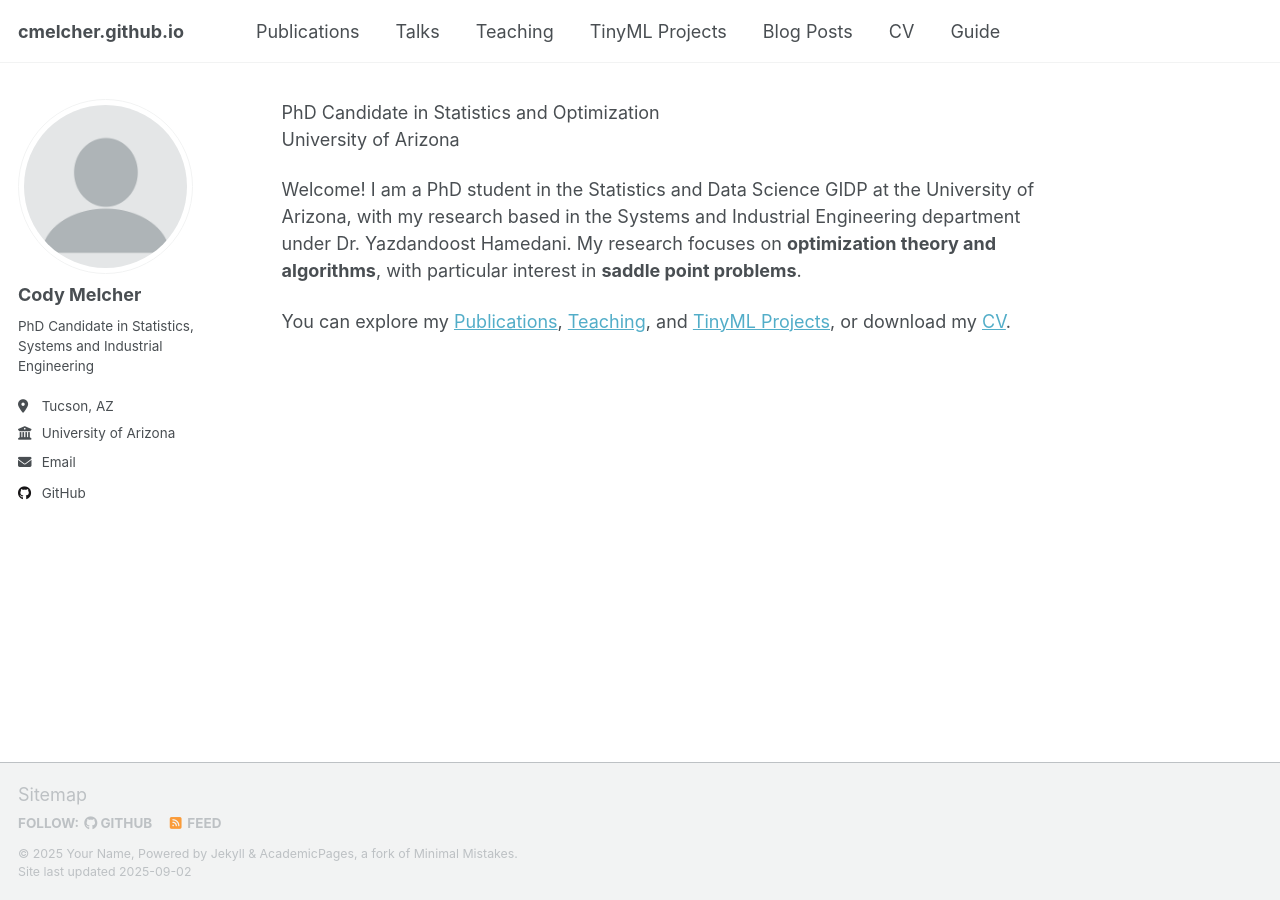
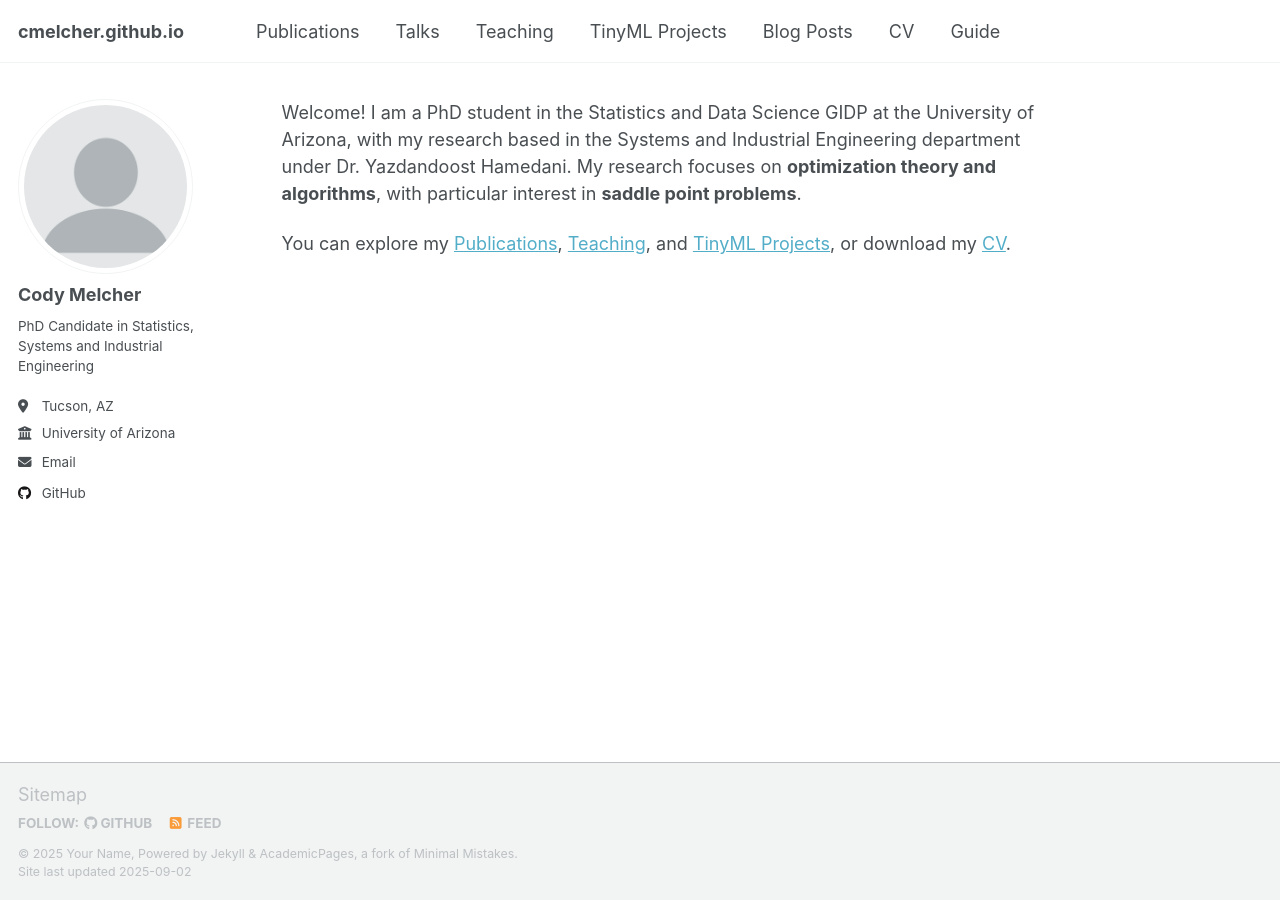
Before and after one commit to cmelcher/cmelcher.github.io, a Jekyll site: the page built from _pages/about.md, in a window 1280 px wide. Built offline with Jekyll 4.4.1, drawn with Linux system fonts in a browser that asks for light colours; a script that is not in the unit is left out.

Commit message:
Update about.md

```diff
--- a/_pages/about.md
+++ b/_pages/about.md
@@ -3,9 +3,6 @@ layout: single
 title:
 permalink: /
 ---
-
-PhD Candidate in Statistics and Optimization
-University of Arizona
 
 Welcome! I am a PhD student in the Statistics and Data Science GIDP at the University of Arizona, with my research based in the Systems and Industrial Engineering department under Dr. Yazdandoost Hamedani.
 My research focuses on **optimization theory and algorithms**, with particular interest in **saddle point problems**.
```
